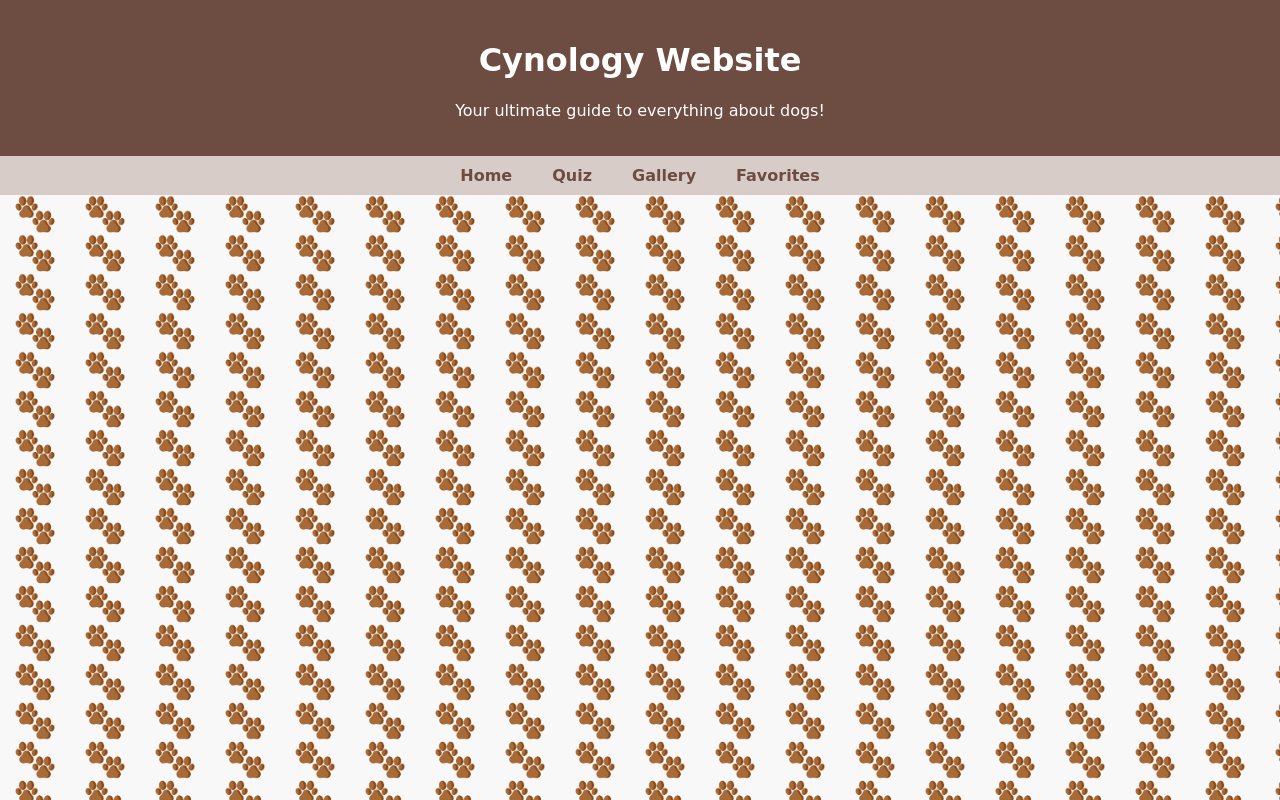
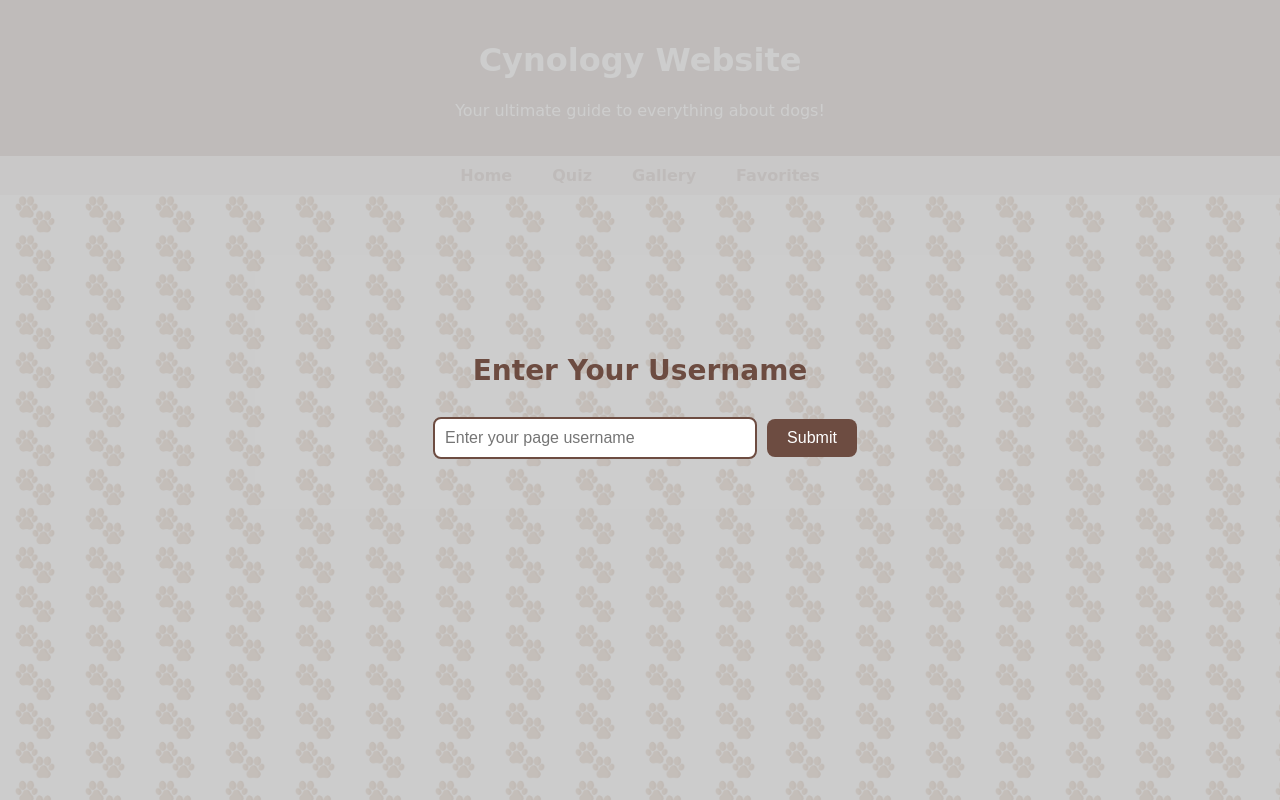
Before and after one commit to AWD-Cynology/the-canine-site, an Angular app in the folder nx-workspace/: page /enter-username in a window 1280 px wide. Before the commit this address led to /. Built offline with nearby package versions, Linux system fonts and the light colour scheme.

Commit message:
AuthGuard added, username-input feature added

```diff
--- /dev/null
+++ b/nx-workspace/src/components/username-input/username-input.component.css
@@ -0,0 +1,65 @@
+.username-section {
+    position: fixed;
+    top: 0;
+    left: 0;
+    width: 100%;
+    height: 100%;
+    display: flex;
+    flex-direction: column;
+    align-items: center;
+    justify-content: center;
+    background-color: rgba(200, 200, 200, 0.9);
+    z-index: 999;
+    visibility: hidden;
+    opacity: 0;
+    transition: visibility 0s, opacity 0.5s linear;
+}
+
+.username-section.show {
+    visibility: visible;
+    opacity: 1;
+}
+
+.input-container {
+    position: relative;
+    animation: dropAnimation 1s ease forwards;
+}
+
+@keyframes dropAnimation {
+    0% {
+        transform: translateY(-100%);
+    }
+    100% {
+        transform: translateY(0);
+    }
+}
+
+.username-section h2 {
+    font-size: 28px;
+    color: #6d4c41;
+    margin-bottom: 20px;
+}
+
+.username-input {
+    padding: 10px;
+    margin: 10px;
+    width: 300px;
+    border: 2px solid #6d4c41;
+    border-radius: 8px;
+    font-size: 16px;
+}
+
+.submit-button {
+    padding: 10px 20px;
+    background-color: #6d4c41;
+    color: white;
+    border: none;
+    border-radius: 8px;
+    font-size: 16px;
+    cursor: pointer;
+    transition: background-color 0.5s ease;
+}
+
+.submit-button:hover {
+    background-color: #543d32;
+}
--- /dev/null
+++ b/nx-workspace/src/components/username-input/username-input.component.html
@@ -0,0 +1,9 @@
+<div class="username-section" [ngClass]="{ 'show': usernameInput }">
+  <h2>Enter Your Username</h2>
+  <form (ngSubmit)="submitUsername()">
+    <div class="input-container">
+      <input type="text" name="username" #usernameInput class="username-input" placeholder="Enter your page username" required>
+      <button type="submit" class="submit-button">Submit</button>
+    </div>
+  </form>
+</div>
--- /dev/null
+++ b/nx-workspace/src/components/username-input/username-input.component.ts
@@ -0,0 +1,39 @@
+import { CommonModule, isPlatformBrowser } from '@angular/common';
+import { Component, ElementRef, Inject, PLATFORM_ID, ViewChild } from '@angular/core';
+import { FormsModule } from '@angular/forms';
+import { Router } from '@angular/router';
+
+@Component({
+  selector: 'app-username-input',
+  standalone: true,
+  imports: [CommonModule, FormsModule],
+  templateUrl: './username-input.component.html',
+  styleUrls: ['./username-input.component.css']
+})
+export class UsernameInputComponent {
+  @ViewChild('usernameInput') usernameInput!: ElementRef;
+
+  constructor(
+    private router: Router,
+    @Inject(PLATFORM_ID) private platformId: Object
+  ) { }
+
+  submitUsername(): void {
+    const username = this.usernameInput.nativeElement.value;
+    if (isPlatformBrowser(this.platformId)) {
+      const storedUsername = localStorage.getItem('username');
+      if (storedUsername) {
+        this.router.navigate(['/home']);
+        return; // Exit early if username is already stored
+      }
+      if (username) {
+        localStorage.setItem('username', username);
+        this.router.navigate(['/home']);
+      } else {
+        alert('Please enter a username');
+      }
+    } else {
+      console.error('localStorage is not available on the server-side.');
+    }
+  }
+}
--- /dev/null
+++ b/nx-workspace/src/services/auth.guard.ts
@@ -0,0 +1,23 @@
+import { Injectable } from '@angular/core';
+import { CanActivate, Router } from '@angular/router';
+
+@Injectable({
+  providedIn: 'root'
+})
+export class AuthGuard implements CanActivate {
+
+  constructor(private router: Router) {}
+
+  canActivate(): boolean {
+    if (typeof localStorage !== 'undefined') {
+      const username = localStorage.getItem('username');
+      if (!username) {
+        this.router.navigate(['/enter-username']);
+        return false;
+      }
+      return true;
+    } else {
+      return false;
+    }
+  }
+}
```
Also changed, not shown: nx-workspace/src/app/app.routes.ts (+10 -4 lines), 1 other file (tests, documents, lock files or other folders).
